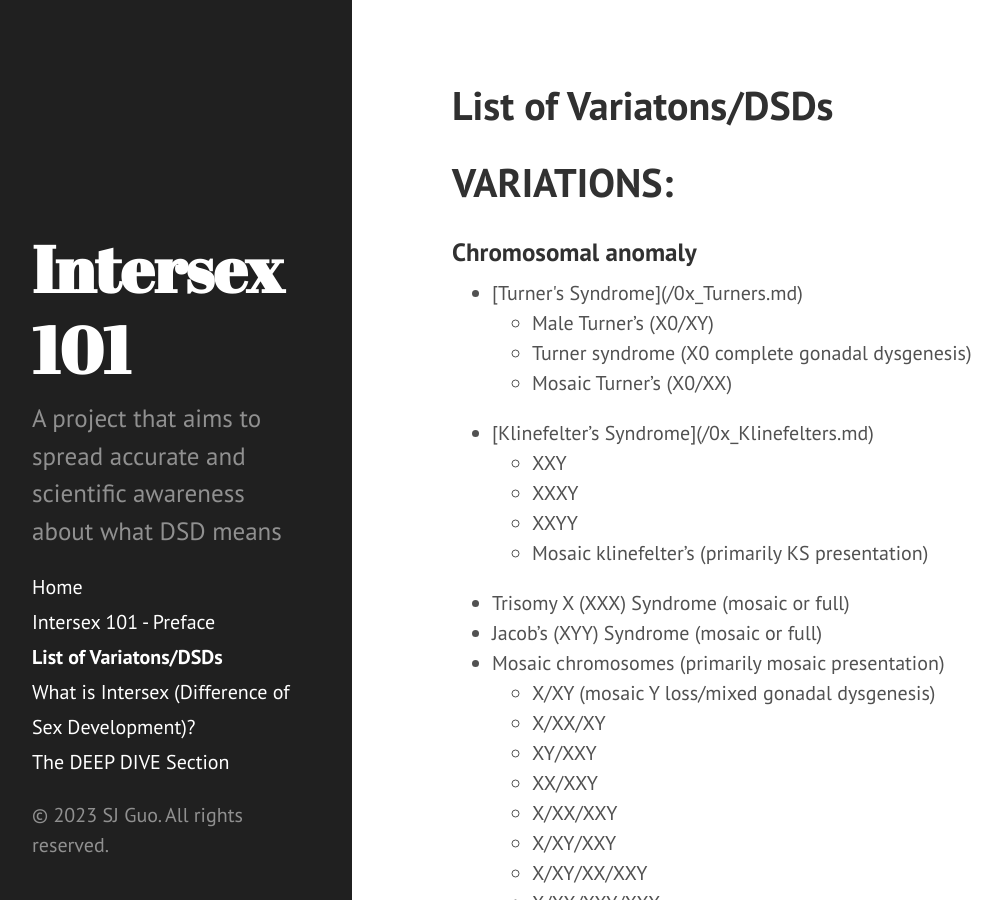
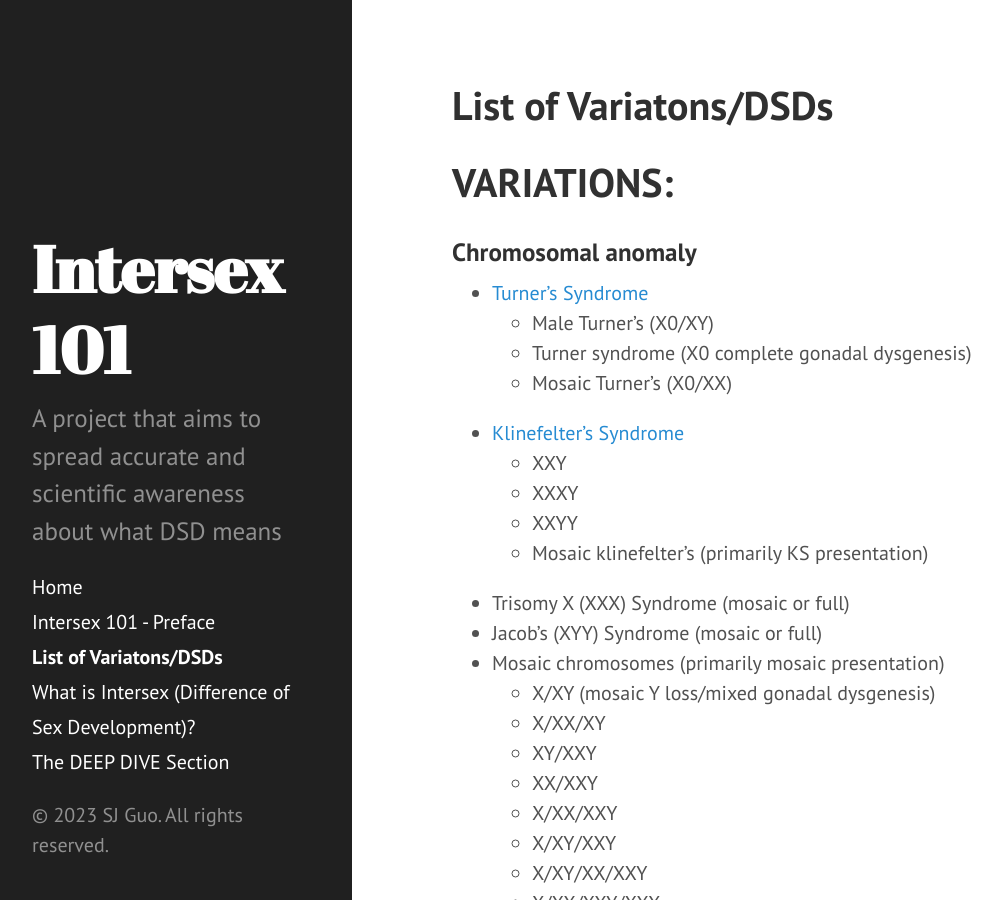
Before and after one commit to mintyfresh8188/intersex101, a Jekyll site: the page built from 00_list_of_variations.md, in a window 1280 px wide and 900 px high. Shown: the whole window, without its empty margins (8-1010 px from the left). Built offline with Jekyll 4.4.1, drawn with Linux system fonts in a browser that asks for light colours; Markdown is read by kramdown in place of the engine named in the settings.

Commit message:
fixed list

```diff
--- a/00_list_of_variations.md
+++ b/00_list_of_variations.md
@@ -6,25 +6,23 @@
 <h1>VARIATIONS:</h1>
 
 ### Chromosomal anomaly
-<ul><li>
 
-[Turner's Syndrome](/0x_Turners.md) </li>
-   <ul> <li>Male Turner’s (X0/XY)</li>
+
+- [Turner's Syndrome](/0x_Turners.md)
+   <ul><li>Male Turner’s (X0/XY)</li>
     <li>Turner syndrome (X0 complete gonadal dysgenesis)</li>
     <li>Mosaic Turner’s (X0/XX)
 
-  </li></ul></ul>
+  </li></ul>
 
-<ul><li>
 
-[Klinefelter’s Syndrome](/0x_Klinefelters.md)
-</li>
+- [Klinefelter’s Syndrome](/0x_Klinefelters.md)
   <ul><li>XXY</li>
   <li>XXXY</li>
   <li>XXYY</li>
   <li>Mosaic klinefelter’s (primarily KS presentation)
 
-  </li></ul></ul>
+  </li></ul>
 
 <ul><li>Trisomy X (XXX) Syndrome (mosaic or full)</li>
 <li>Jacob’s (XYY) Syndrome (mosaic or full)</li>
```
